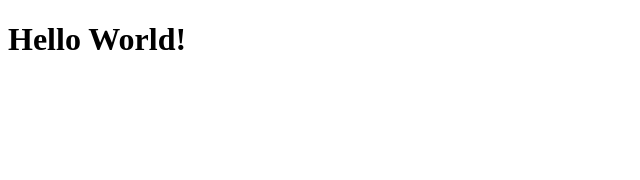
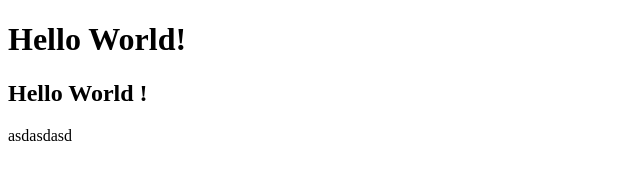
Before and after one commit to ian245/Try, a plain HTML site: page hello.html in a window 1280 px wide. Shown: the whole page, without its empty margins (0-640 px from the left). Drawn offline with Linux system fonts and the light colour scheme.

Commit message:
I add <h2>

```diff
--- a/hello.html
+++ b/hello.html
@@ -7,9 +7,9 @@
 
  <body>
  <h1> Hello World! </h1>
+<h2>Hello World ! </h2>
 
-
-
+asdasdasd
 
 
 </body>
```
